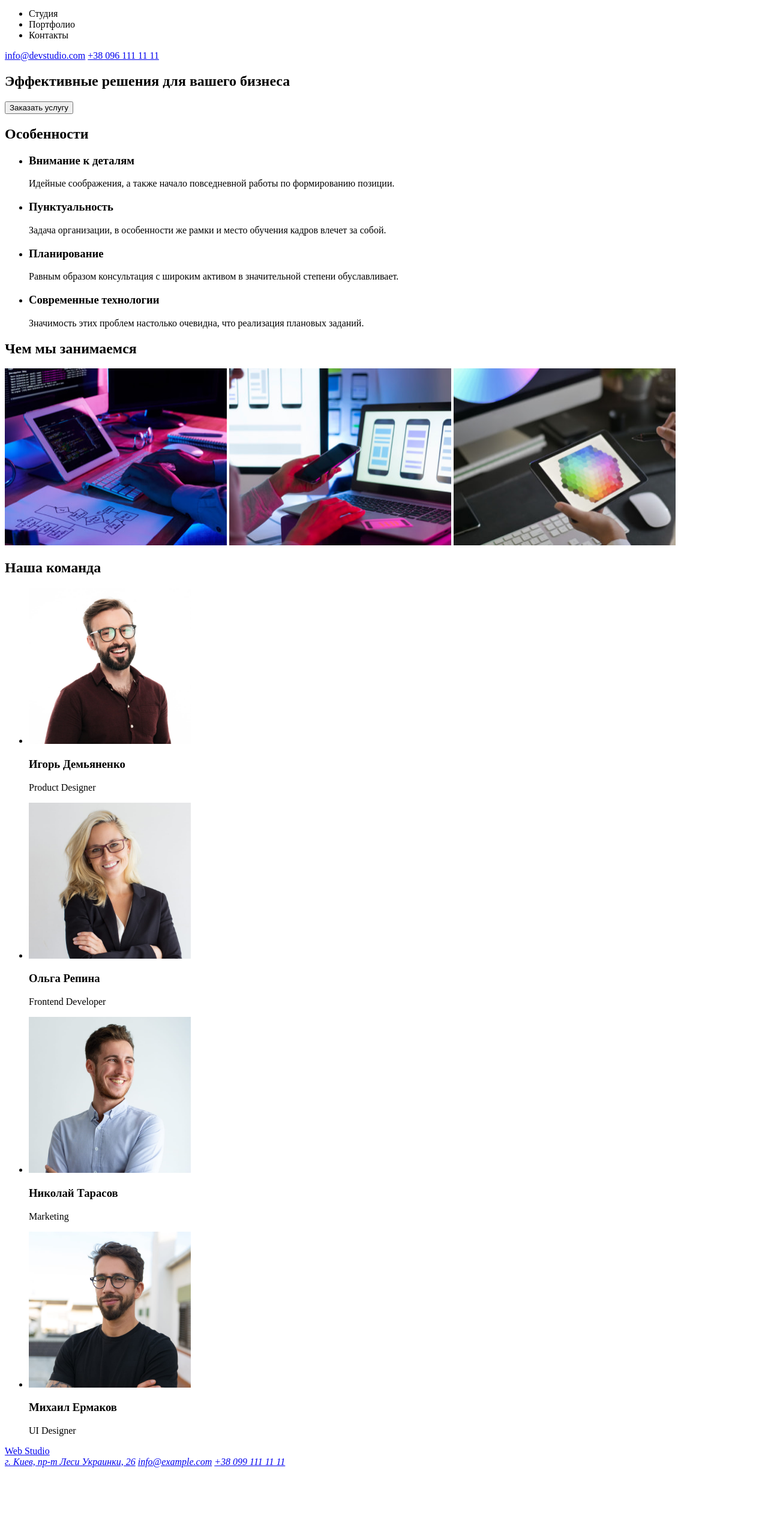
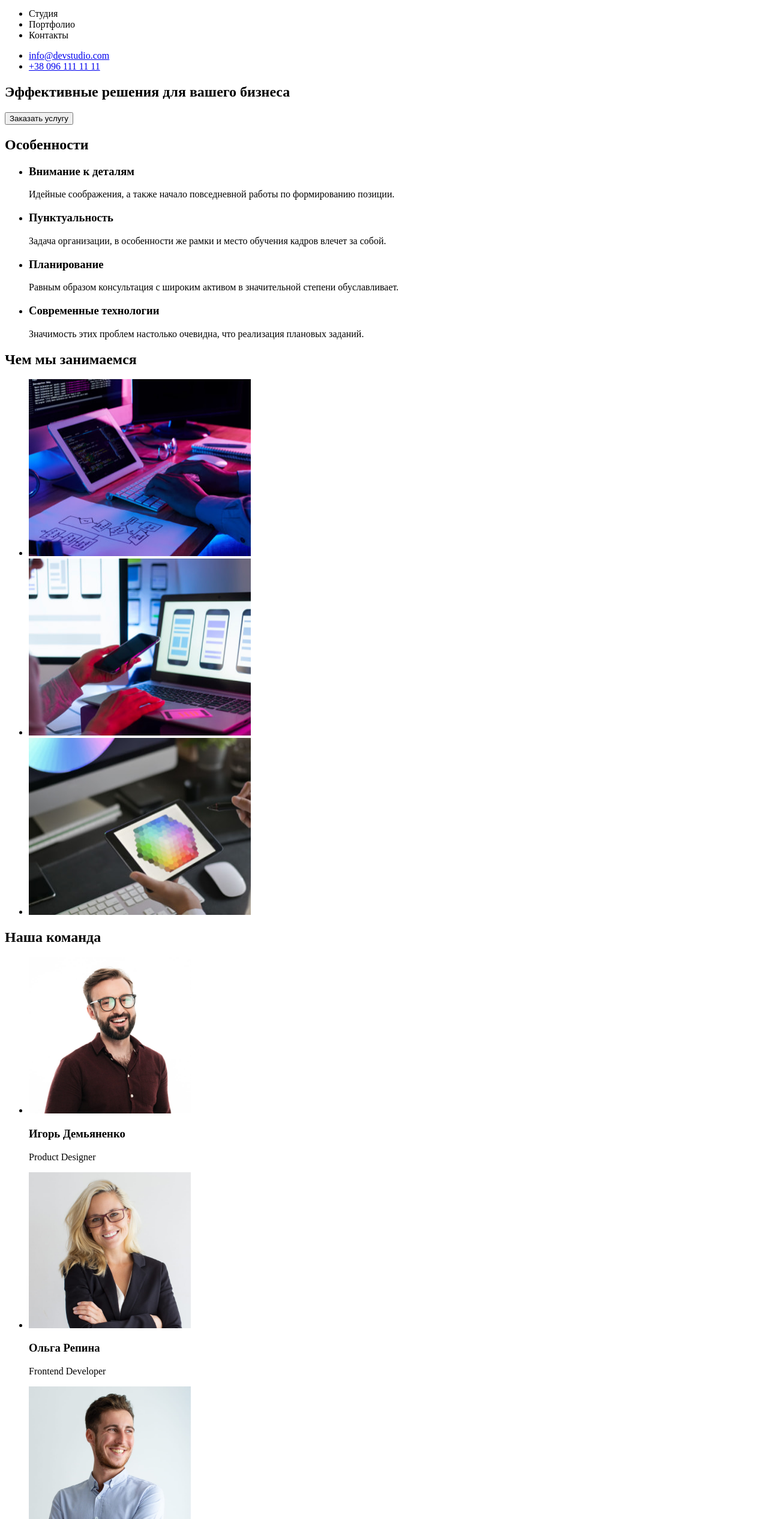
Before and after one commit to VladRyabich/goit-markup-hw-01, a plain HTML site: page index.html in a window 1280 px wide. Shown: the part 28-2560 px from the top of the page at 60% size. Before the commit the page ends 2482 px from the top, so only its background shows below. Drawn offline with Linux system fonts and the light colour scheme.

Commit message:
Finalized

```diff
--- a/index.html
+++ b/index.html
@@ -8,20 +8,22 @@
 </head>
 <body>
     <header class="header">
-        <a class="logo" href="/">
-            Web
-            <span class="logo-design">Studio
-            </span>
-        </a>
         <nav>
+            <a class="logo" href="/">
+                Web
+                <span class="logo-design">Studio
+                </span>
+            </a>
             <ul>
                 <li><a href="#"></a>Студия</li>
                 <li><a href="#"></a>Портфолио</li>
                 <li><a href="#"></a>Контакты</li>
             </ul>
         </nav>
-        <a href="mailto:info@devstudio.com">info@devstudio.com</a>
-        <a href="tel:+380961111111">+38 096 111 11 11</a>
+        <ul>
+            <li><a href="mailto:info@devstudio.com">info@devstudio.com</a></li>
+            <li><a href="tel:+380961111111">+38 096 111 11 11</a></li>
+        </ul>
     </header>
     <main class="main">
         <section class="banner" title="Эффективные решения для вашего бизнеса">
@@ -59,9 +61,11 @@
             <h2>
                 Чем мы занимаемся
             </h2>
-            <img src="./images/computer.jpg" width="370" height="295" alt="Работа за компьютером">
-            <img src="./images/smartphone.jpg" width="370" height="295" alt="Работа в смартфоне">
-            <img src="./images/tablet.jpg" width="370" height="295" alt="Работа на планшете">
+            <ul>
+                <li><img src="./images/computer.jpg" width="370" height="295" alt="Работа за компьютером"></li>
+                <li><img src="./images/smartphone.jpg" width="370" height="295" alt="Работа в смартфоне"></li>
+                <li><img src="./images/tablet.jpg" width="370" height="295" alt="Работа на планшете"></li>
+            </ul>
         </section>
         <section class="team" title="Наша команда">
             <h2>
@@ -91,9 +95,12 @@
             </span>
         </a>
         <address>
-            <a href="#">г. Киев, пр-т Леси Украинки, 26</a>
-            <a href="mailto:info@example.com">info@example.com</a>
-            <a href="tel:+380991111111">+38 099 111 11 11</a>
+            <ul>
+                <li><a href="https://www.google.com/maps/place/бульвар+Лесі+Українки,+26,+Київ,+02000/data=!4m2!3m1!1s0x40d4cf0e033ecbe9:0x57a4dffefec77da0?sa=X&ved=2ahUKEwjP0LG0y6D4AhXxmIsKHQbXBmEQ8gF6BAgDEAE"
+                    target="_blank">г. Киев, пр-т Леси Украинки, 26</a></li>
+                <li><a href="mailto:info@example.com">info@example.com</a></li>
+                <li><a href="tel:+380991111111">+38 099 111 11 11</a></li>
+            </ul>
         </address>
     </footer>
 </body>
```
